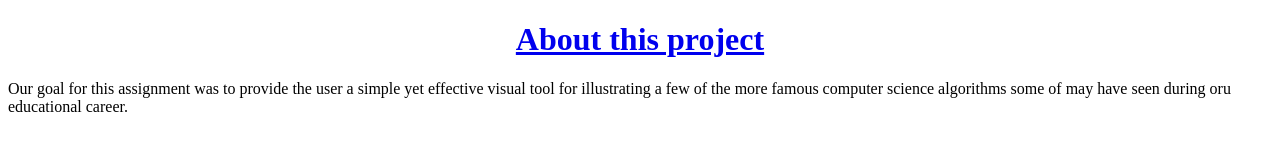
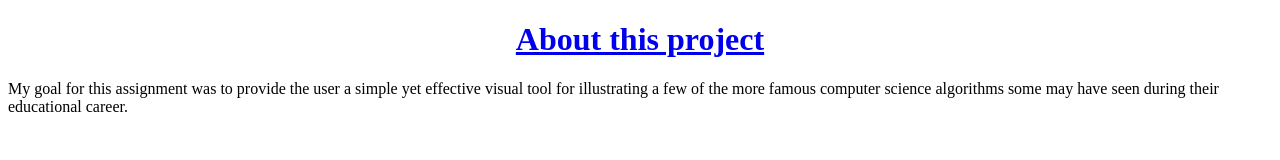
Before and after one commit to Nevllll/Graphing, a plain HTML site: page about.html in a window 1280 px wide. Drawn offline with Linux system fonts and the light colour scheme.

Commit message:
Update about.html

```diff
--- a/about.html
+++ b/about.html
@@ -12,7 +12,7 @@
 
 <div>
 
-<p> Our goal for this assignment was to provide the user a simple yet effective visual tool for illustrating a few of the more famous computer science algorithms some of may have seen during oru educational career.  </p>
+<p> My goal for this assignment was to provide the user a simple yet effective visual tool for illustrating a few of the more famous computer science algorithms some may have seen during their educational career.  </p>
 
 
 
```
